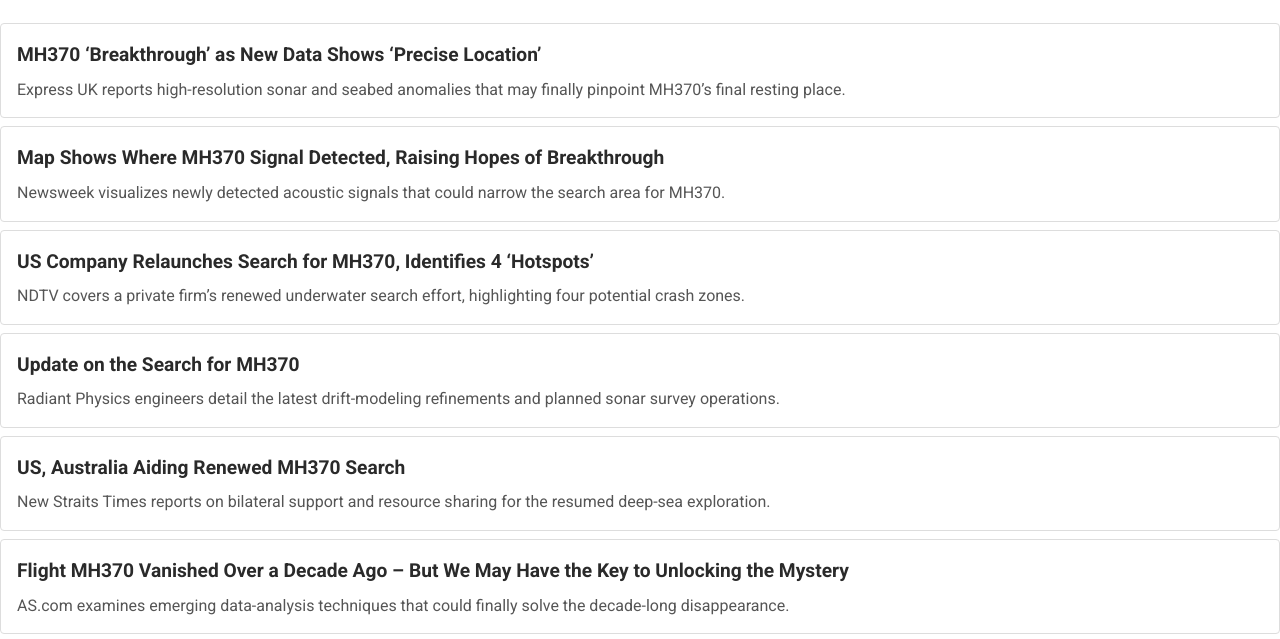
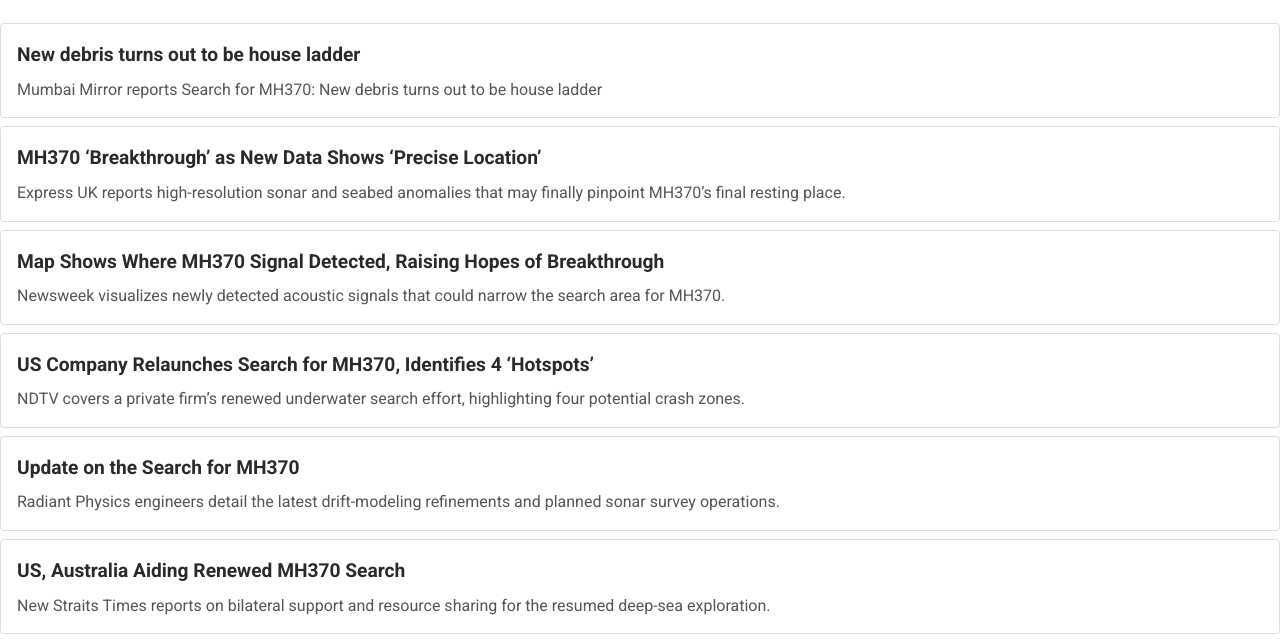
Before and after one commit to Shujogga/AirCrashArchives, a website: page navigation/latest news on unsolved cases/mh370/mh370-latest.html in a window 1280 px wide. Shown: the part 161-800 px from the top of the page. Drawn offline with Linux system fonts and the light colour scheme.

Commit message:
New MH 370 update

```diff
--- a/navigation/latest news on unsolved cases/mh370/mh370-latest.html
+++ b/navigation/latest news on unsolved cases/mh370/mh370-latest.html
@@ -76,6 +76,15 @@
     <h2>MH370 Latest Updates</h2>
 
 <ul class="article-list">
+<li class="article-item">
+    <a class="article-box"
+       href="https://mumbaimirror.indiatimes.com/news/world/search-for-mh370-new-debris-turns-out-to-be-house-ladder/articleshow/48324163.html"
+       target="_blank" rel="noopener noreferrer">
+      <h3>New debris turns out to be house ladder</h3>
+      <p>Mumbai Mirror reports Search for MH370: New debris turns out to be house ladder</p>
+    </a>
+  </li>
+
   <li class="article-item">
     <a class="article-box"
        href="https://www.express.co.uk/news/world/2027641/mh370-precise-location-new-data"
```
Also changed, not shown: navigation/latest news on unsolved cases/ai171/ai171-latest.html (+1 -0 lines).
